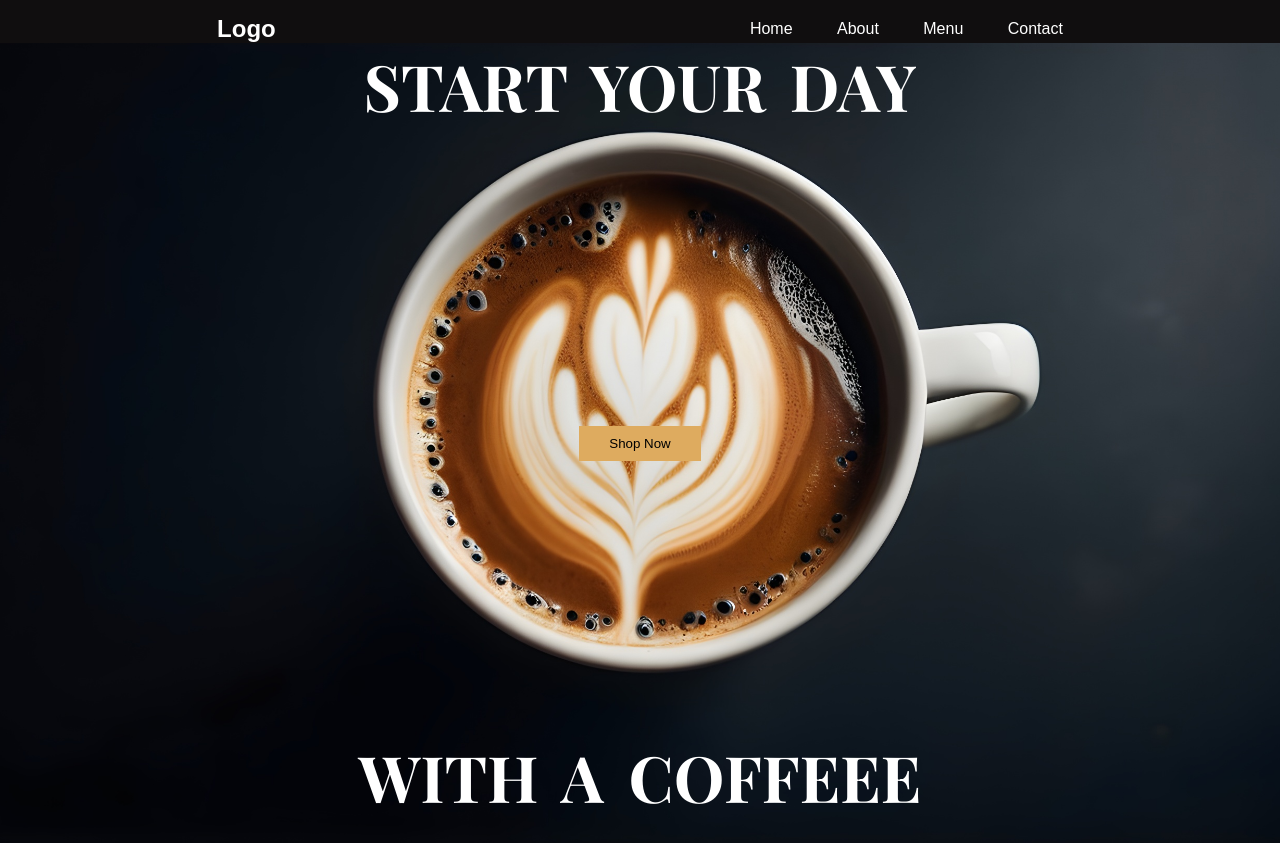
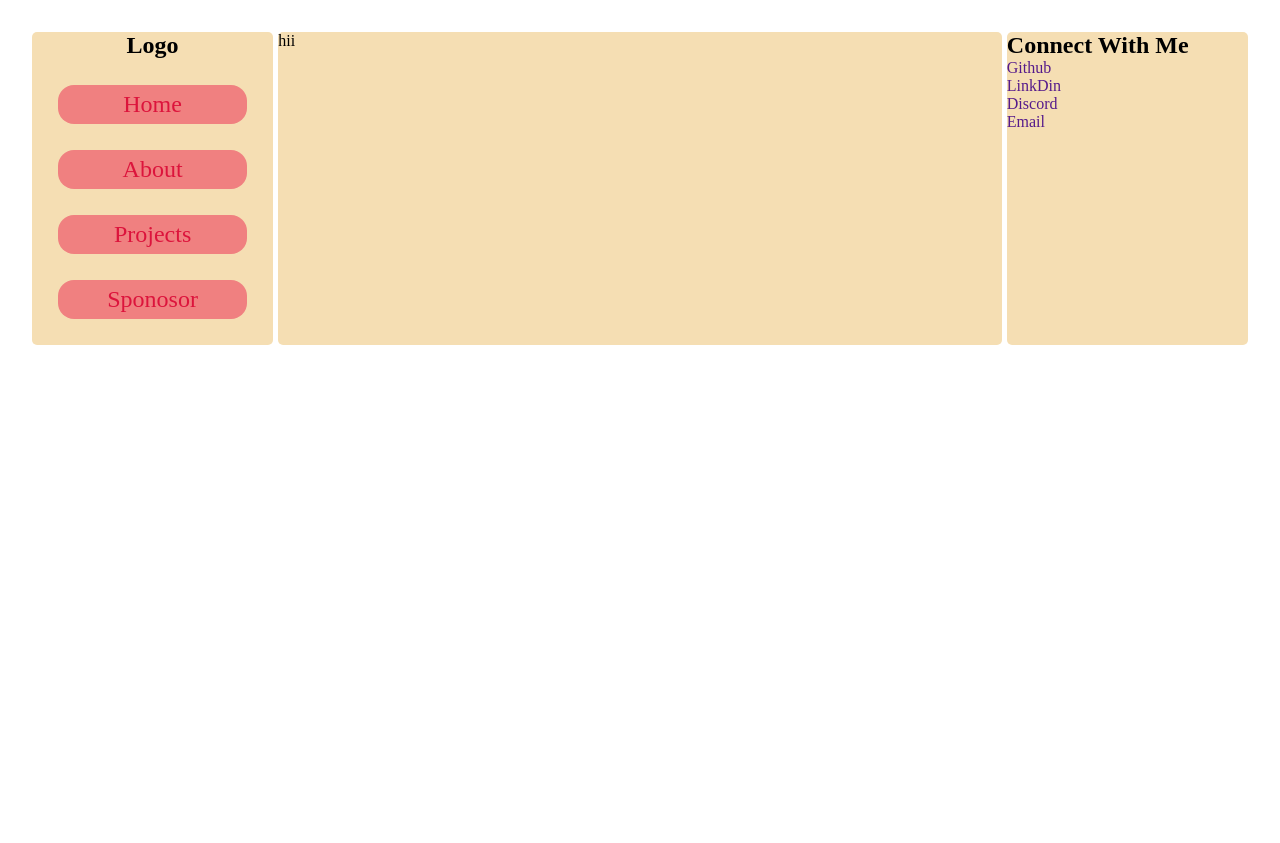
Before and after one commit to naveengowda7/PortFolio, a plain HTML site: page index.html in a window 1280 px wide. After the commit the page ends 800 px from the top, so only its background shows below. Drawn offline with nearby package versions, Linux system fonts and the light colour scheme; a web font is replaced by a local one.

Commit message:
Modifeid Coffee shop to Portfolio

```diff
--- a/index.html
+++ b/index.html
@@ -1,26 +1,44 @@
 <!DOCTYPE html>
 <html lang="en">
+
 <head>
     <meta charset="UTF-8">
     <meta name="viewport" content="width=device-width, initial-scale=1.0">
-    <title>Btech_Chai_Wala</title>
+    <title>Naveen_Portfolio</title>
     <link rel="stylesheet" href="style.css">
 </head>
+
 <body>
-    <nav>
-        <h1 class="logo">Logo</h1>
-        <ul>
-            <li><a href="">Home</a></li>
-            <li><a href="">About</a></li>
-            <li><a href="">Menu</a></li>
-            <li><a href="">Contact</a></li>
-        </ul>
-    </nav>
+    <div class="container">
+        <div class="navigation">
+            <nav class="navBar">
+                <h1>Logo</h1>
+                <ul>
+                    <li><a href="">Home</a></li>
+                    <li><a href="">About</a></li>
+                    <li><a href="">Projects</a></li>
+                    <li><a href="">Sponosor</a></li>
+                </ul>
+            </nav>
+        </div>
 
-    <header class="header">
-        <h1 class="main-headings">START YOUR DAY</h1>
-        <h1 class="primary-heading">WITH A COFFEEE</h1>
-        <button class="main-btn">Shop Now</button>
-    </header>
+        <div class="mainColumn">
+            <section class="ResumeContainer">hii</section>
+        </div>
+
+        <div class="Profile">
+            <section class="imageContainer"></section>
+            <section class="media">
+                <h1>Connect With Me</h1>
+                <ul>
+                    <li><a href="">Github</a></li>
+                    <li><a href="">LinkDin</a></li>
+                    <li><a href="">Discord</a></li>
+                    <li><a href="">Email</a></li>
+                </ul>
+            </section>
+        </div>
+    </div>
 </body>
+
 </html>
--- a/style.css
+++ b/style.css
@@ -1,89 +1,90 @@
-@import url('https://fonts.googleapis.com/css2?family=Playfair+Display:ital,wght@0,400..900;1,400..900&display=swap');
-:root{
-    --main-color:#deab5f;
-    --primary-color:#946767;
-}
-
-/*Utility*/
-button{
-    padding: 10px 30px;
-    background-color: var(--main-color);
-    border: none;
-    cursor: pointer;
-}
-
-/*Resets*/
+/*Reset*/
 *{
     padding: 0;
     margin: 0;
     box-sizing: border-box;
 }
 
-body{
-    background: #100e0f;
+/*Utilities*/
+.btn{
+    background: aqua;
+    border: 2px solid aquamarine;
+}
+
+a{
+    text-decoration: none;
+}
+
+li{
+    list-style-type: none;
+}
+
+/*body-Section*/
+
+.container{
+    display: grid;
+    grid-template-columns: 1fr 3fr 1fr;
+    padding: 2rem;
+    gap: 5px;
 
 }
 
-/*Navigation start*/
-nav{
+/*navigation Starts*/
+
+.navigation{
+    background: wheat;
+    border-radius: 5px;
     display: flex;
-    justify-content: space-around;
     align-items: center;
-    color: #fff;
-    font-family: sans-serif;
-    padding-top: 15px;
-}
-
-li{
-    display: inline;
-    list-style: none;
 
 }
 
-li a{
-    color: #fff;
-    text-decoration: none;
-    margin-left: 40px;
-    padding-bottom: 10px;
+.navBar{
+    flex: 1;
 }
 
-li a:hover{
-    border-bottom: 2px solid var(--primary-color);
-
+.navBar h1{
+    display: flex;
+    justify-content: center;
 }
 
-/*Nav ends*/
-
-/*Header Starts*/
-
-.header{
-    background: url(Images/CoffeCupBackGroundCover.jpg);
-    background-position:top;
-    background-size:cover;
-    height: 100vh;
-    font-family: 'Playfair Display',serif;
-    font-weight: normal;
-    /*Flex boxing*/
-    display: flex;
-    flex-direction: column;
-    justify-content: center;
-    align-items: center;
-    color: white;
-    position: relative;
-    text-align: center;
+.navBar ul{
+    list-style-type: none;
 }
 
-.main-headings{
-    position: absolute;
-    top: 0rem;
-    font-size: 4rem;
-    word-spacing: 10px;
+.navBar li {
+    background: lightcoral;
+    border-radius: 16px;
+    margin: 26px;
+    padding: 6px;
+    display: flex;
+    justify-content: center;
 }
 
-.primary-heading{
-    position: absolute;
-    bottom: 4rem;
-    font-size: 4rem;
-    word-spacing: 10px;
-    margin-bottom: -40px;
+.navBar li:hover{
+    background: #ff6347;
+    transition: 1s ease-in-out;
 }
+
+.navBar li a{
+    color: crimson;
+    font-size: x-large;
+}
+
+
+
+
+
+/*main-Column starts*/
+
+.mainColumn{
+    background: wheat;
+    border-radius: 5px;
+}
+
+/*Profile Starts*/
+
+.Profile{
+    background: wheat;
+    border-radius: 5px;
+}
```
